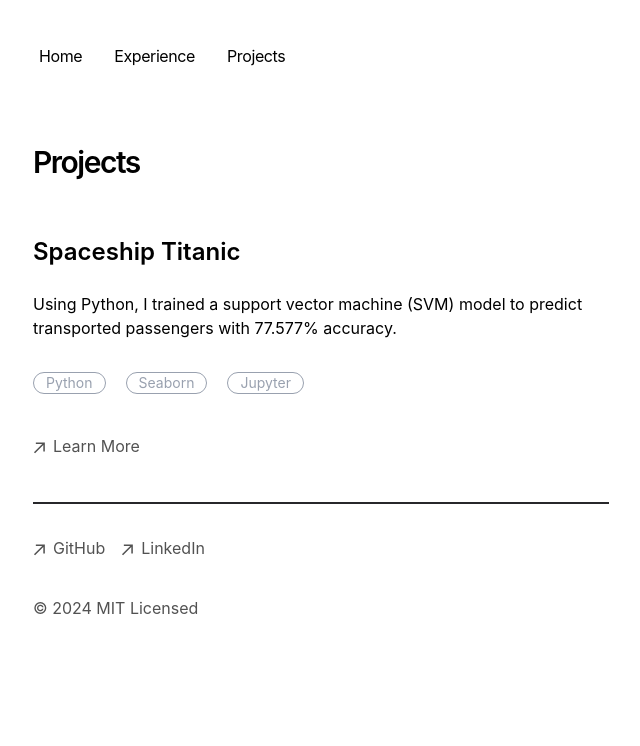
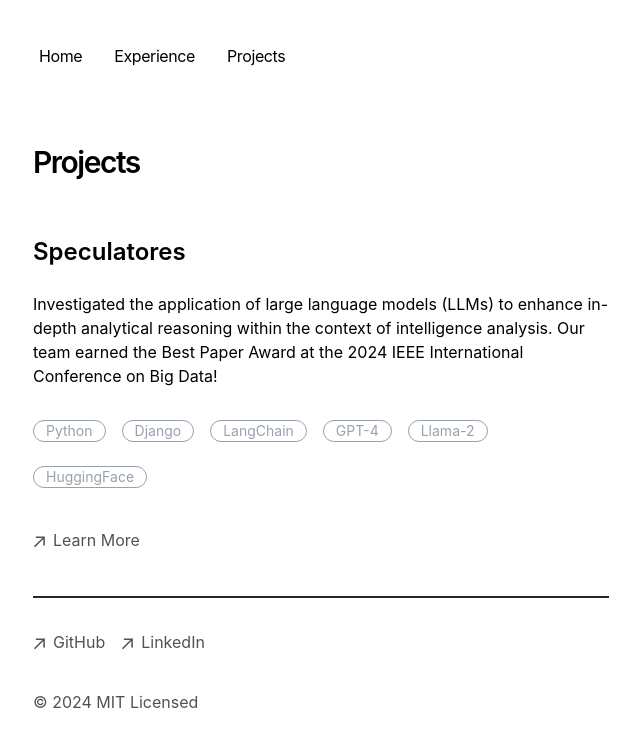
Before and after one commit to ndefelice/Portfolio, a Next.js app in the folder portfolio/: page /projects in a window 1280 px wide. Shown: the top 746 px of the page, without its empty margins (319-959 px from the left). Built offline with nearby package versions, Linux system fonts and the light colour scheme.

Commit message:
Updated projects
Research experience

```diff
--- a/portfolio/app/components/project-card.tsx
+++ b/portfolio/app/components/project-card.tsx
@@ -35,11 +35,11 @@ export default function ProjectCard({
       <div>
         <h2 className="text-2xl font-semibold mb-6">{title}</h2>
         <p className="text-md mb-8">{description}</p>
-        <div className="flex flex-wrap justify-start space-x-5">
+        <div className="flex flex-wrap gap-4">
           {tags.map((tag) => (
             <button
               key={tag}
-              className="pl-3 pr-3 rounded-xl bg-transparent text-gray-400 border-gray-400 border-1 text-sm mb-2"
+              className="pl-3 pr-3 rounded-xl bg-transparent text-gray-400 border border-gray-400 text-sm mb-2"
             >
               {tag}
             </button>
--- a/portfolio/app/projects/page.tsx
+++ b/portfolio/app/projects/page.tsx
@@ -25,10 +25,11 @@ export default function Page() {
         Projects
       </h1>
       <ProjectCard
-        title="Spaceship Titanic"
-        tags={["Python", "Seaborn", "Jupyter"]}
-        description="Using Python, I trained a support vector machine (SVM) model to predict transported passengers with 77.577% accuracy."
-        learnMoreLink="https://github.com/ndefelice/Spaceship-Titanic-ML"
+        title="Speculatores"
+        tags={["Python", "Django", "LangChain", "GPT-4", "Llama-2", "HuggingFace"]}
+        description="Investigated the application of large language models (LLMs) to enhance in-depth analytical reasoning within the context of intelligence analysis.
+        Our team earned the Best Paper Award at the 2024 IEEE International Conference on Big Data!"
+        learnMoreLink="https://github.com/DiscoveryAnalyticsCenter/speculatores"
       />
     </section>
     //   <div className="flex flex-row border-b-4 border-b-zinc-800 py-10">
```
